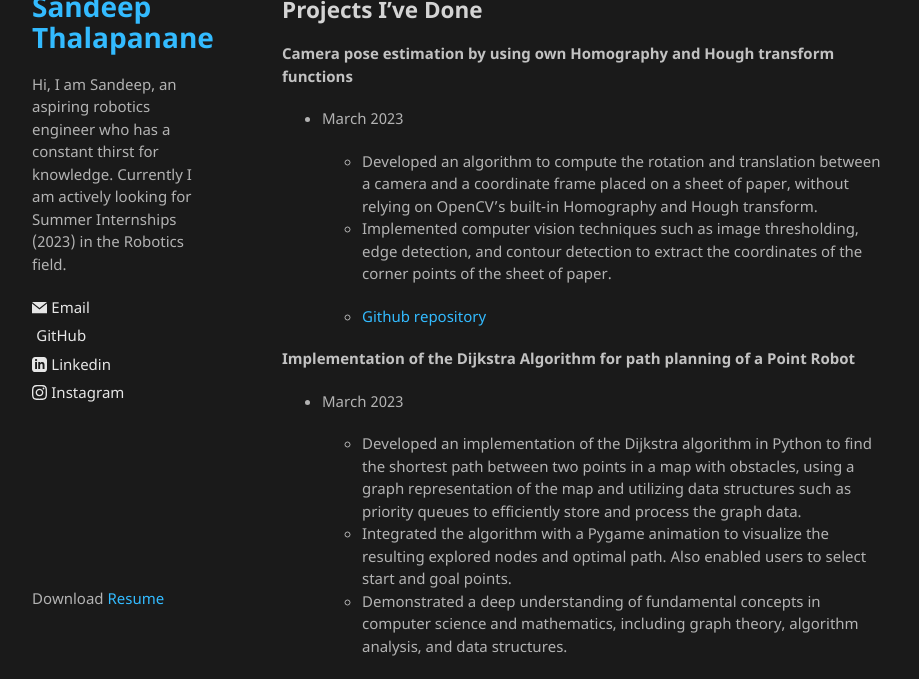
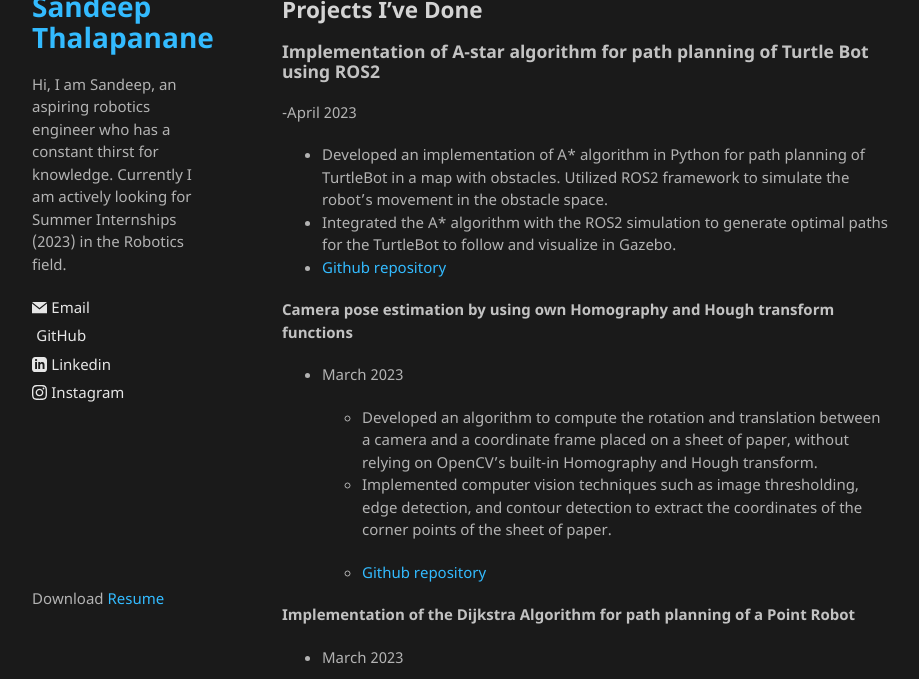
Before and after one commit to sandeepthalapanane/sandeepthalapanane.github.io, a Jekyll site: the page built from index.md, in a window 1280 px wide and 900 px high, scrolled down 350 px, cut to the strip 221-900 px from the top of the window. Shown: the whole strip, without its empty margins (178-1097 px from the left). Built offline with Jekyll 4.4.1, drawn with Linux system fonts in a browser that asks for light colours; our own code applies the rules of GitHub Pages for plain Markdown files.

Commit message:
+update projects

```diff
--- a/_includes/footer.html
+++ b/_includes/footer.html
@@ -1 +1 @@
-<p>Download <a href="https://drive.google.com/uc?export=download&id=1BCyLFaFFBENVkDywaZnvMSsP6EqhnK4J">Resume</a></p>
+<p>Download <a href="https://drive.google.com/uc?export=download&id=12ZRIJi8vsCnZxg1sf8bNDQPLJLcnJqI9">Resume</a></p>
--- a/index.md
+++ b/index.md
@@ -18,6 +18,12 @@ layout: default
    - Augmented understanding of the procurement process & supply chain management.
 
 ## Projects I've Done
+
+### Implementation of  A-star algorithm for path planning of Turtle Bot using ROS2
+ -April 2023
+   - Developed an implementation of A* algorithm in Python for path planning of TurtleBot in a map with obstacles. Utilized ROS2 framework to simulate the robot's movement in the obstacle space.
+   - Integrated the A* algorithm with the ROS2 simulation to generate optimal paths for the TurtleBot to follow and visualize in Gazebo.
+   - [Github repository](https://github.com/sandeepthalapanane/Implementation-of-A-star-algorithm-for-path-planning-of-Turtlebot-in-an-obstacle-environment)
 
 #### Camera pose estimation by using own Homography and Hough transform functions
  - March 2023
```
